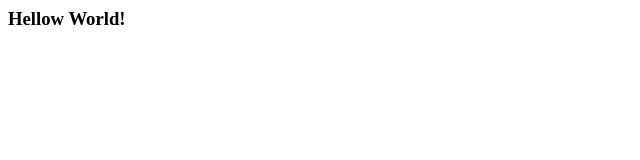
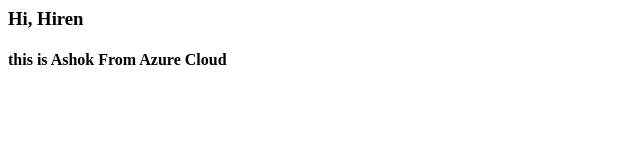
Before and after one commit to ashoksinch/azure, a plain HTML site: page index.html in a window 1280 px wide. Shown: the whole page, without its empty margins (0-640 px from the left). Drawn offline with Linux system fonts and the light colour scheme.

Commit message:
Update index.html

```diff
--- a/index.html
+++ b/index.html
@@ -1 +1,2 @@
-<h3>Hellow World!</h3>
+<h3>Hi, Hiren</h3>
+<h4>this is Ashok From Azure Cloud</h4>
```
